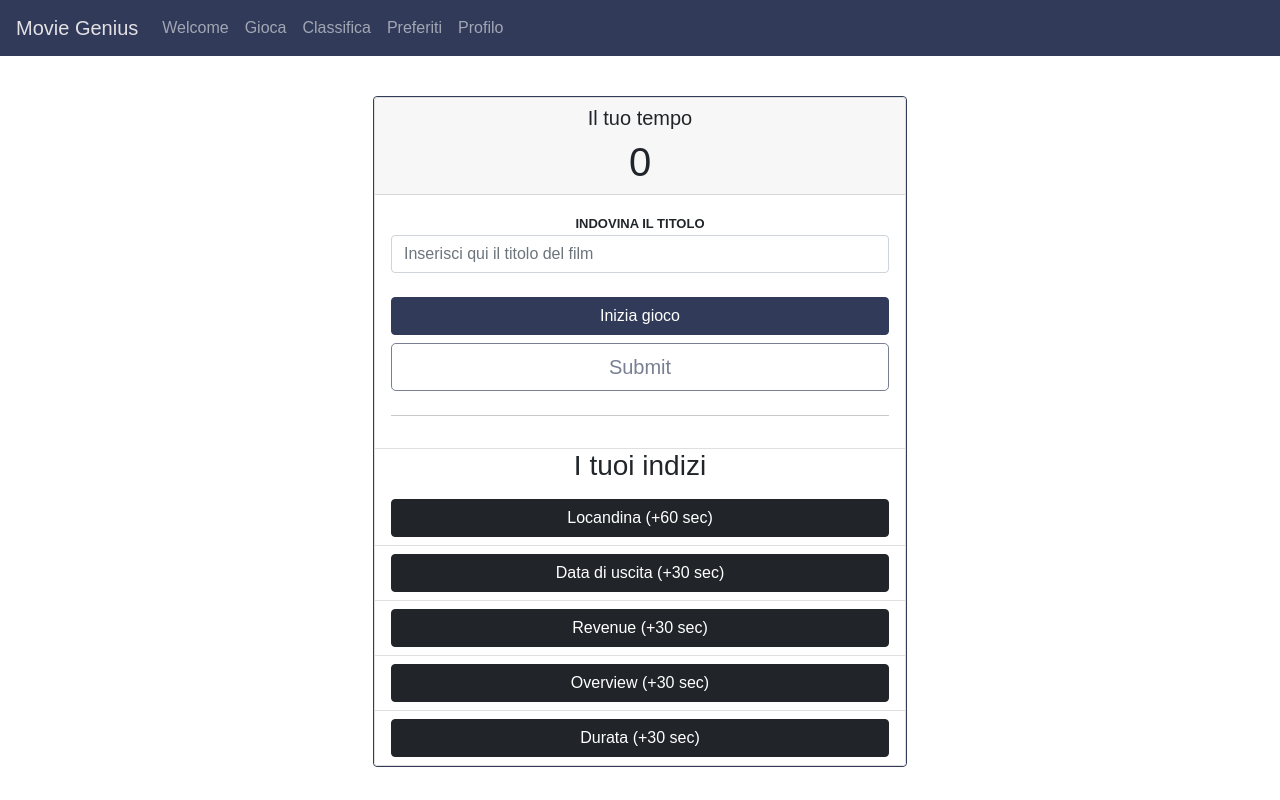
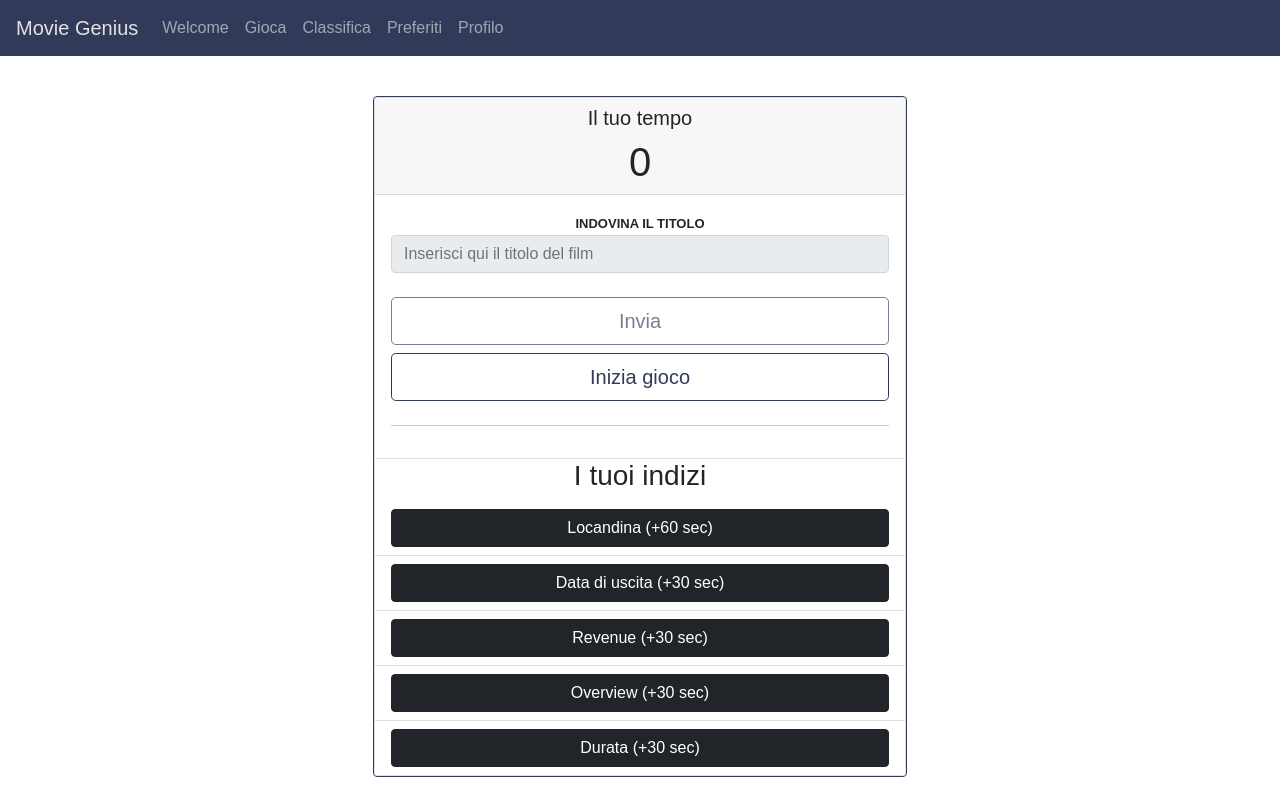
Before and after one commit to michelefenu/tnv-academy-project-template, an Angular app in the folder Angular/: page /game in a window 1280 px wide. Shown: the top 800 px of the page. Built offline with nearby package versions, Linux system fonts and the light colour scheme; sample sign-in values are in the browser's storage; a web font is replaced by a local one.

Commit message:
aggiustato utente e salvataggio nei due casi

```diff
--- a/Angular/src/app/components/rankings/rankings.component.html
+++ b/Angular/src/app/components/rankings/rankings.component.html
@@ -6,7 +6,6 @@
         <th scope="col">#</th>
         <th scope="col">Username</th>
         <th scope="col">Titolo del film indovinato</th>
-        <th scope="col">Voto</th>
         <th scope="col">Tempo impiegato (mm:ss:SSS)</th>
       </tr>
     </thead>
@@ -15,7 +14,6 @@
         <th scope="row">{{ i + 1 }}</th>
         <td>{{ posizione.username }}</td>
         <td>{{ posizione.movieTitle }}</td>
-        <td><ngb-rating [rate]="posizione.rating" [max]="5"></ngb-rating></td>
         <td>{{ posizione.timeSpend | date: "mm:ss:SSS" }}</td>
       </tr>
     </tbody>
--- a/Angular/src/app/game-page/game-page.component.html
+++ b/Angular/src/app/game-page/game-page.component.html
@@ -1,5 +1,5 @@
 <ng-template #content let-modal>
-  <form class="row" #f="ngForm" (ngSubmit)="onSubmit(f)">
+  <form class="row" #f="ngForm">
     <div class="modal-header">
       <h4 class="modal-title" id="modal-basic-title">
         Complimenti {{ user.name }} il tuo punteggio è {{ punteggio }}. Vuoi
@@ -36,16 +36,15 @@
       <div class="d-grid gap-2">
         <button
           class="btn btn-primary"
-          type="submit"
-          (click)="modal.close()"
-          (click)="getRandomMovie()"
+          type="button"
+          (click)="onSubmit(f, true)"
         >
           Gioca ancora
         </button>
         <button
           class="btn btn-primary"
-          type="submit"
-          (click)="modal.dismiss('Cross click')"
+          type="button"
+          (click)="onSubmit(f, false)"
         >
           Salva il film tra i preferiti
         </button>
@@ -80,6 +79,7 @@
                     id="{{ movie.title }}"
                     #titolo="ngModel"
                     (focus)="setAnswerRight(true)"
+                    [disabled]="!timerOn"
                   />
                   <div
                     [style.display]="
@@ -101,7 +101,13 @@
                 <br />
                 <div class="d-grid gap-2">
                   <button
-                    class="btn btn-primary"
+                    class="btn btn-lg btn-outline-primary"
+                    [disabled]="!f.valid"
+                  >
+                    Invia
+                  </button>
+                  <button
+                    class="btn btn-lg btn-outline-primary"
                     type="button"
                     (click)="getRandomMovie()"
                   >
@@ -110,13 +116,6 @@
                         ? "Mi arrendo, cambio film."
                         : "Inizia gioco"
                     }}
-                  </button>
-
-                  <button
-                    class="btn btn-lg btn-outline-primary"
-                    [disabled]="!f.valid"
-                  >
-                    Submit
                   </button>
 
                   <hr />
--- a/Angular/src/app/game-page/game-page.component.ts
+++ b/Angular/src/app/game-page/game-page.component.ts
@@ -15,9 +15,8 @@ import { RankingsService } from "../@service/rankings.service";
 })
 export class GamePageComponent implements OnInit {
   stringUser = localStorage.getItem("user");
-  idUser = localStorage.getItem("id");
   movie: Partial<Movie> = {};
-  user: Partial<User> = {};
+  user: Partial<User> = this.stringUser ? JSON.parse(this.stringUser) : null;
 
   closeResult = "";
   public isCollapsedLocandina: boolean = true;
@@ -133,19 +132,24 @@ export class GamePageComponent implements OnInit {
     }
   }
 
-  onSubmit(form: NgForm) {
+  onSubmit(form: NgForm, playAgain: boolean) {
+    debugger;
     if (form.valid) {
-      form.value["rating"] = this.currentRate;
+      if (!playAgain) {
+        form.value["rating"] = this.currentRate;
+      }
       form.value["movieId"] = this.movie.id;
-      form.value["moviePoster"] = this.movie.poster_path;
+      form.value[
+        "moviePoster"
+      ] = `https://www.themoviedb.org/t/p/w600_and_h900_bestv2${this.movie.poster_path}`;
       form.value["movieRevenue"] = this.movie.revenue;
       form.value["movieTitle"] = this.movie.title;
       form.value["movieRelease"] = this.movie.release_date;
       form.value["movieOverview"] = this.movie.overview;
       form.value["movieDurata"] = this.movie.runtime;
-      form.value["timeSpend"] = this.punteggio;
-      form.value["username"] = this.stringUser;
-      form.value["userId"] = this.idUser;
+      form.value["timeSpend"] = this.punteggio * 1000; // secondi convertiti a millisecondi
+      form.value["username"] = this.user.username;
+      form.value["userId"] = this.user.id;
 
       this.rankingService.addRating(form.value).subscribe({
         next: (res) => {
```
